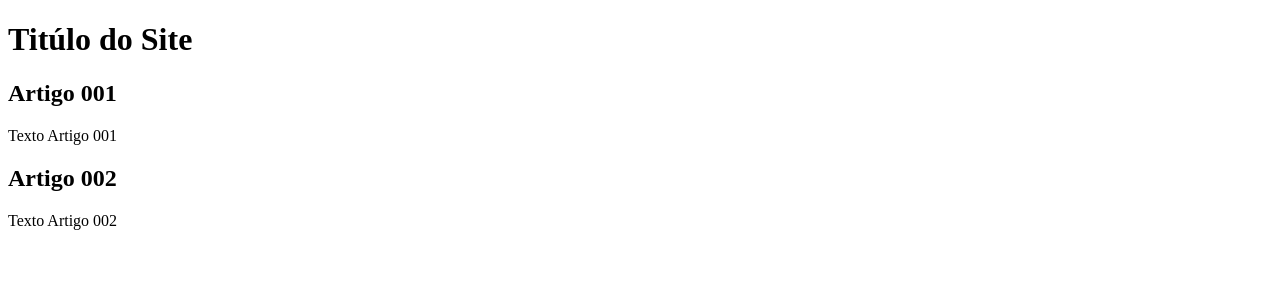
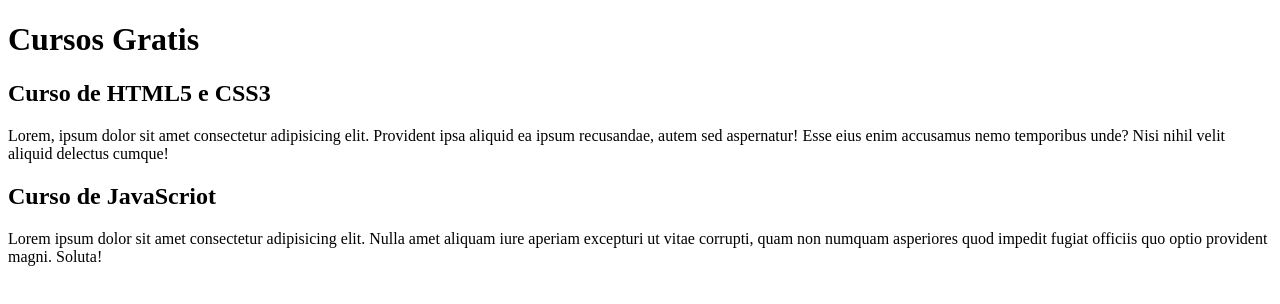
Before and after one commit to Jlnoris/projeto-site, a plain HTML site: page index.html in a window 1280 px wide. Drawn offline with Linux system fonts and the light colour scheme.

Commit message:
Comecei a escrever o Conteúdo

```diff
--- a/index.html
+++ b/index.html
@@ -9,15 +9,15 @@
 <body>
     <main>
         <header>
-            <h1>Titúlo do Site</h1>
+            <h1>Cursos Gratis</h1>
         </header>
         <article>
-            <h2>Artigo 001</h2>
-            <p>Texto Artigo 001</p>
+            <h2>Curso de HTML5 e CSS3</h2>
+            <p>Lorem, ipsum dolor sit amet consectetur adipisicing elit. Provident ipsa aliquid ea ipsum recusandae, autem sed aspernatur! Esse eius enim accusamus nemo temporibus unde? Nisi nihil velit aliquid delectus cumque!</p>
         </article>
         <article>
-            <h2>Artigo 002</h2>
-            <p>Texto Artigo 002</p>
+            <h2>Curso de JavaScriot</h2>
+            <p>Lorem ipsum dolor sit amet consectetur adipisicing elit. Nulla amet aliquam iure aperiam excepturi ut vitae corrupti, quam non numquam asperiores quod impedit fugiat officiis quo optio provident magni. Soluta!</p>
         </article>
     </main>
 </body>
```
